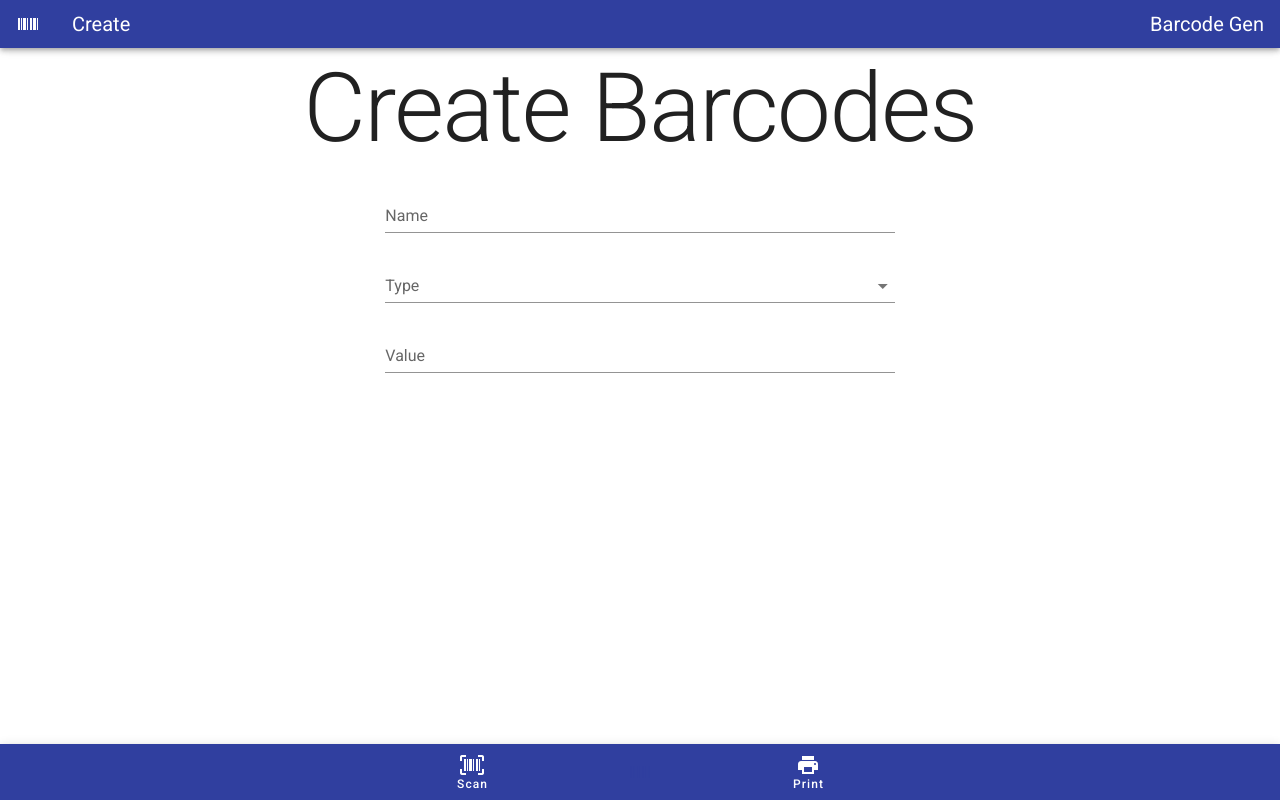
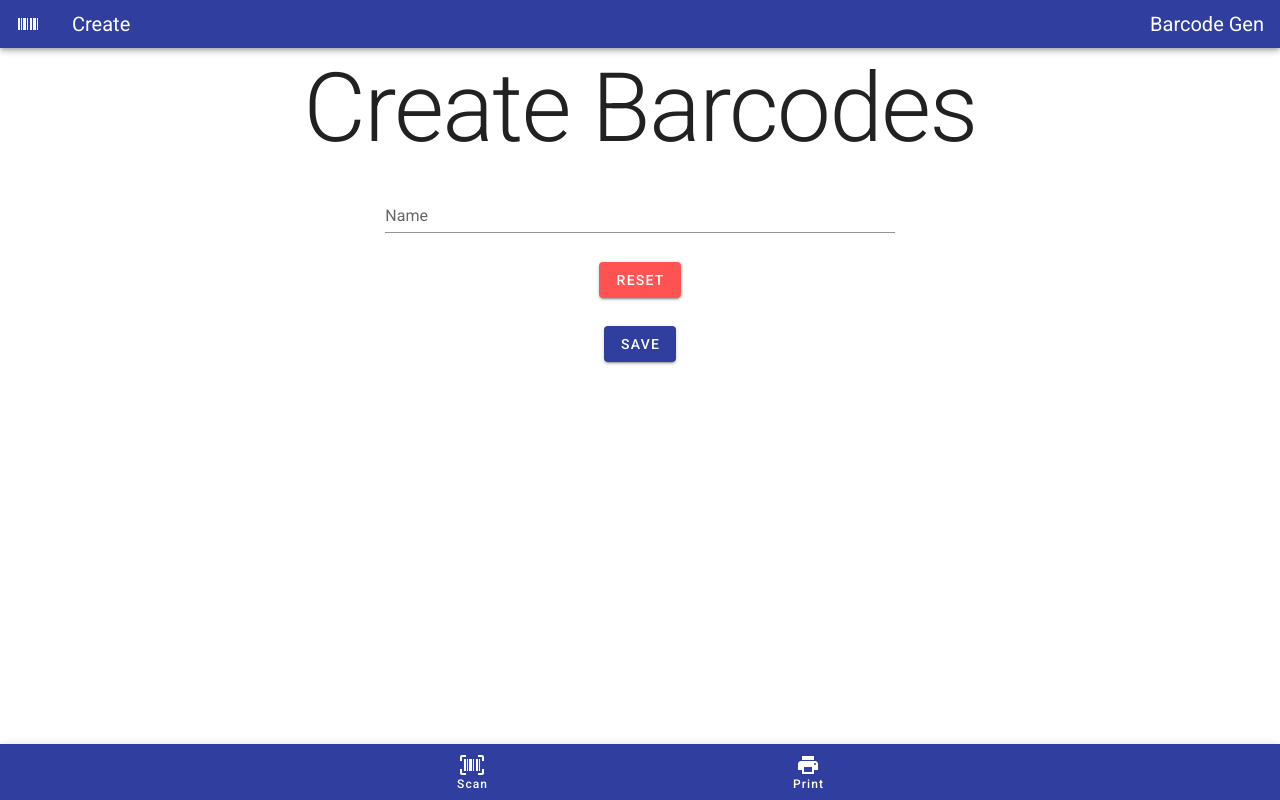
Before and after one commit to musicteachj/barcode-gen, a Vue app in the folder client/: page / in a window 1280 px wide. Built offline with nearby package versions, Linux system fonts and the light colour scheme.

Commit message:
create form validation and reset

```diff
--- a/client/src/views/Create.vue
+++ b/client/src/views/Create.vue
@@ -43,7 +43,7 @@
         <v-col cols="8">
           <v-form
             ref="form"
-
+            v-model="valid"
           >
             <v-text-field
               v-model="name"
@@ -51,21 +51,51 @@
             ></v-text-field>
 
             <v-select
+              v-if="name != ''"
               v-model="type"
-              :items="items"
+              return-object="true"
+              item-value
+              :items="items2"
               label="Type"
             ></v-select>
 
             <v-text-field
+              v-if="type.value != ''"
               v-model="value"
               label="Value"
+              :rules="typeRules"
+              required
             ></v-text-field>
+
+             <v-row align="center">
+              <v-col class="text-center" cols="12" sm="12">
+                <div class="my-2">
+                  <v-btn @click="resetForm" color="error">Reset</v-btn>
+                </div>
+              </v-col>
+             </v-row>
+
+
 
          </v-form>
 
          <VueBarcode v-if="this.value != ''" class="text-center" :value="this.value">
           Show this if the rendering fails.
         </VueBarcode>
+
+         <v-row align="center">
+              <v-col class="text-center" cols="12" sm="12">
+                <div class="my-2">
+                  <v-btn
+                    :disabled="!valid"
+                    @click="validate"
+                    color="primary"
+                  >
+                    Save
+                  </v-btn>
+                </div>
+              </v-col>
+             </v-row>
         </v-col>
 
         <v-col cols="2">
@@ -79,7 +109,7 @@
 </template>
 
 <script lang="ts">
-import { Component, Vue } from 'vue-property-decorator';
+import { Component, Vue, Watch } from 'vue-property-decorator';
 import VueBarcode from 'vue-barcode';
 
 
@@ -91,11 +121,55 @@ import VueBarcode from 'vue-barcode';
 })
 export default class Create extends Vue {
 
+  valid: boolean = false;
+
   name: string = "";
-  type: string = "";
+  type: any = {text: "", value: ""};
   value: string = "";
 
-  items: Array<string> = ["test1", "test2", "test3"]
+  num: number = 4;
+
+  items2: Array<object> = [
+    {text: "one",
+     value: 5},
+    {text: "two",
+     value: 7},
+    {text: "three",
+     value: 9}
+  ];
+
+  items: Array<string> = ["Just Make One!", "CODE128", "EAN", "EAN-13", "EAN-8", "EAN-5", "EAN-2", "UPC (A)", "CODE39", "ITF-14", "MSI", "Pharmacode"];
+
+  get typeRules() {
+    let rules = [v => !!v || 'Value is required',
+                 v => (v && v.length === this.num) || `Barcode value must be ${this.num} characters`,
+                ];
+    return rules;
+  };
+
+  @Watch("type")
+  typeChange() {
+    if (this.type != {text: "", value: ""}) {
+      this.num = this.type.value;
+    }
+  };
+
+
+  resetForm() {
+    this.name = '';
+    this.type = {text: "", value: ""};
+    this.value = '';
+  }
+
+  // @Watch("value")
+  // watchform() {
+  //   if (this.value != '') {
+  //     this.formComplete = true;
+  //   }
+  //   if (this.value == '') {
+  //     this.formComplete = false;
+  //   }
+  // }
 
 }
 </script>
```
